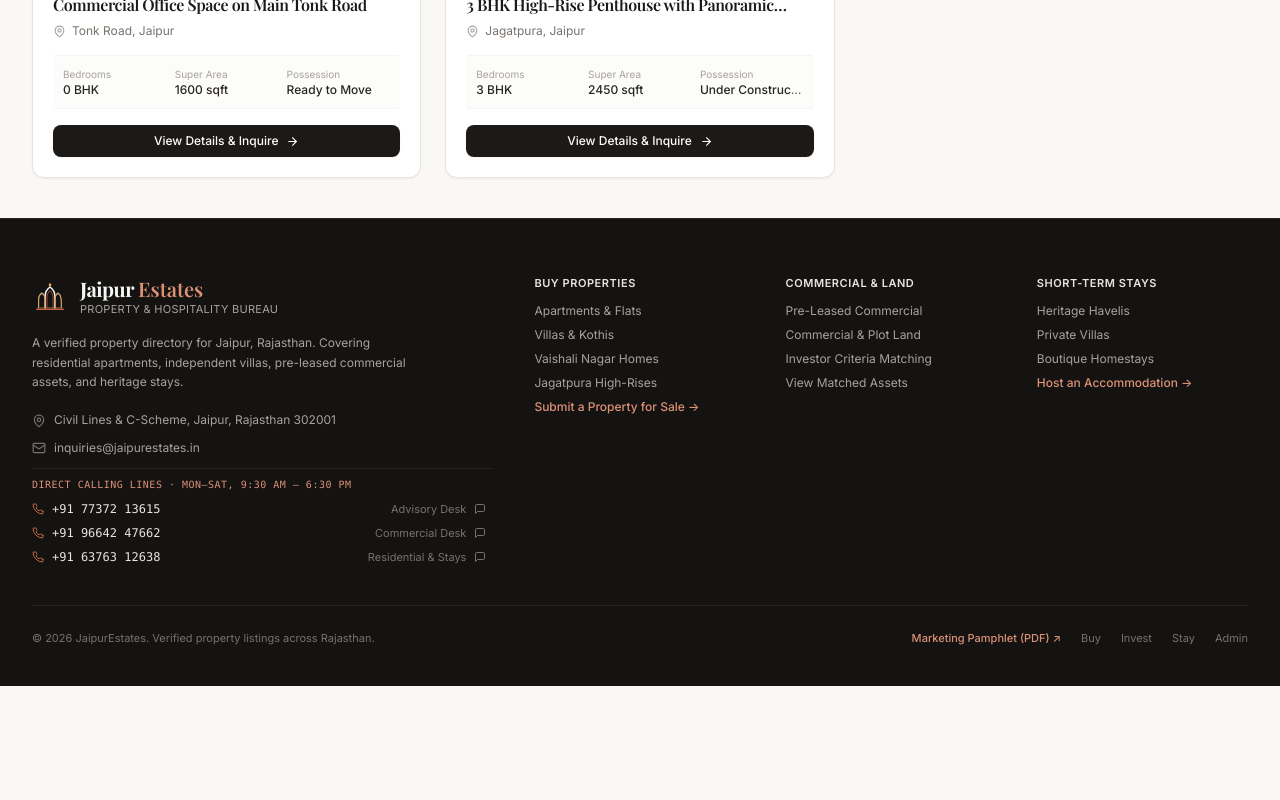
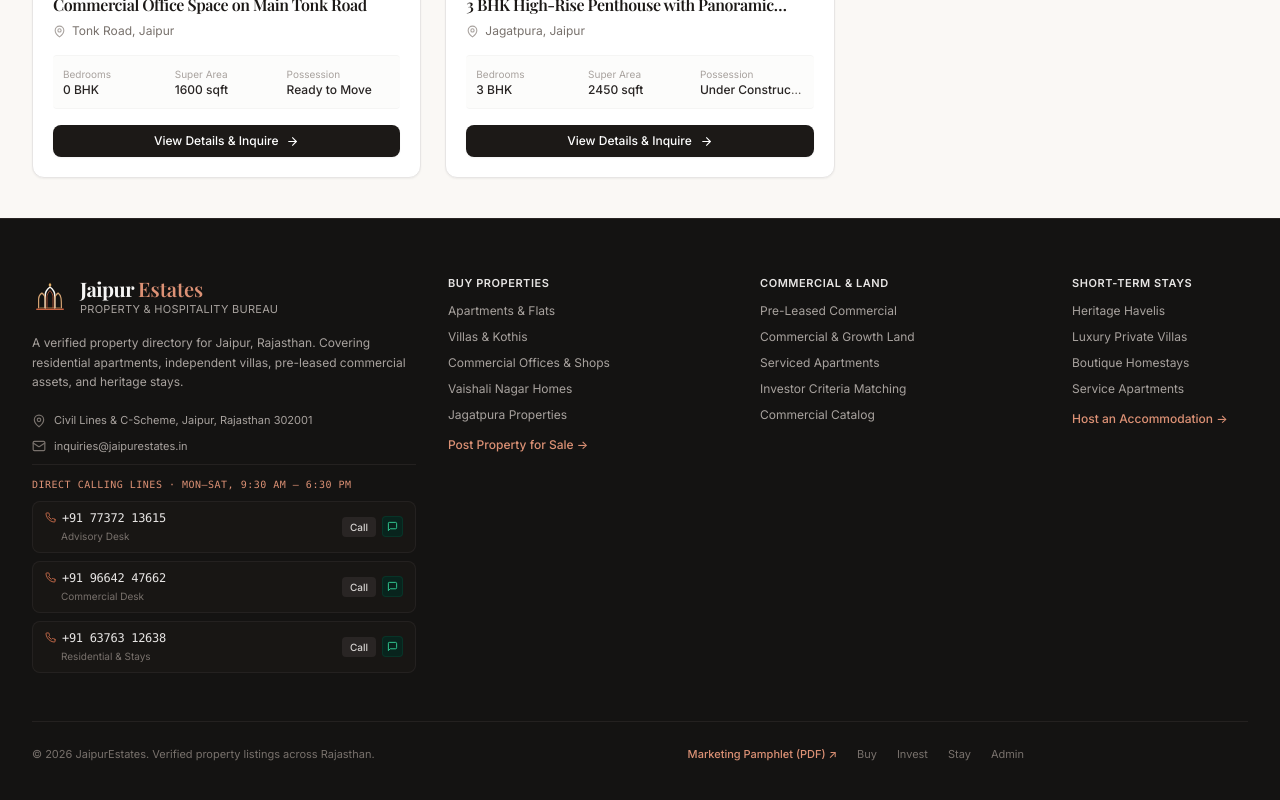
Before and after one commit to rohanjangir31/jaipur-realestate, a React (Vite) app in the folder client/: page /buy in a window 1280 px wide. Shown: the part 1318-2118 px from the top of the page. Before the commit the page ends 2004 px from the top, so only its background shows below. Built offline with nearby package versions, Linux system fonts and the light colour scheme; no server answers; a web font is replaced by a local one.

Commit message:
fix(footer): align layout, connect all filter links, and prevent floating widget overlap

```diff
--- a/client/src/components/layout/Footer.jsx
+++ b/client/src/components/layout/Footer.jsx
@@ -2,15 +2,15 @@ import React from 'react';
 import { Link } from 'react-router-dom';
 import { MapPin, Mail, Phone, MessageSquare } from 'lucide-react';
 import Logo from '../ui/Logo';
-import { CONTACT_NUMBERS } from '../../utils/contact';
+import { CONTACT_NUMBERS, OFFICE_ADDRESS, CONTACT_EMAIL } from '../../utils/contact';
 
 export default function Footer() {
   return (
-    <footer className="bg-[#141312] text-stone-400 border-t border-stone-800 mt-auto text-xs">
-      <div className="max-w-7xl mx-auto px-4 sm:px-6 lg:px-8 pt-14 pb-10">
-        <div className="grid grid-cols-1 md:grid-cols-2 lg:grid-cols-5 gap-10">
-          {/* Column 1: Bureau Identity */}
-          <div className="lg:col-span-2">
+    <footer className="bg-[#141312] text-stone-400 border-t border-stone-800 mt-auto text-xs pb-16 lg:pb-10">
+      <div className="max-w-7xl mx-auto px-4 sm:px-6 lg:px-8 pt-14">
+        <div className="grid grid-cols-1 md:grid-cols-2 lg:grid-cols-12 gap-10 lg:gap-8">
+          {/* Column 1: Bureau Identity & Direct Lines (Span 4) */}
+          <div className="lg:col-span-4">
             <Link to="/" className="inline-block mb-4">
               <Logo variant="dark" />
             </Link>
@@ -18,41 +18,57 @@ export default function Footer() {
               A verified property directory for Jaipur, Rajasthan. Covering residential apartments, independent villas, pre-leased commercial assets, and heritage stays.
             </p>
 
-            <div className="space-y-3 text-stone-400">
+            <div className="space-y-2.5 text-stone-400">
               <div className="flex items-start gap-2">
                 <MapPin size={14} className="text-stone-500 shrink-0 mt-0.5" />
-                <span>Civil Lines & C-Scheme, Jaipur, Rajasthan 302001</span>
+                <span className="text-[11px]">{OFFICE_ADDRESS}</span>
               </div>
               <div className="flex items-center gap-2">
                 <Mail size={14} className="text-stone-500 shrink-0" />
-                <a href="mailto:inquiries@jaipurestates.in" className="hover:text-stone-200 transition-colors">
-                  inquiries@jaipurestates.in
+                <a href={`mailto:${CONTACT_EMAIL}`} className="text-[11px] hover:text-stone-200 transition-colors">
+                  {CONTACT_EMAIL}
                 </a>
               </div>
 
-              <div className="pt-2 border-t border-stone-800/80">
-                <span className="text-[10px] font-mono text-terracotta-400 uppercase tracking-wider block mb-2">
+              <div className="pt-3 border-t border-stone-800/80 mt-4">
+                <span className="text-[10px] font-mono text-terracotta-400 uppercase tracking-wider block mb-2 font-medium">
                   Direct Calling Lines · Mon–Sat, 9:30 AM – 6:30 PM
                 </span>
                 <div className="space-y-2">
-                  {CONTACT_NUMBERS.map(({ number, tel, whatsapp, shortLabel }) => (
-                    <div key={number} className="flex items-center justify-between text-xs pr-2">
-                      <div className="flex items-center gap-2">
-                        <Phone size={12} className="text-terracotta-500 shrink-0" />
-                        <a href={tel} className="text-stone-200 hover:text-white font-mono transition-colors">
-                          {number}
+                  {CONTACT_NUMBERS.map(({ number, tel, whatsapp, shortLabel, role }) => (
+                    <div
+                      key={number}
+                      className="flex items-center justify-between gap-2 px-3 py-2 rounded-lg bg-stone-900/60 border border-stone-800/80 hover:border-stone-700 transition-colors"
+                    >
+                      <div className="min-w-0 pr-1">
+                        <div className="flex items-center gap-1.5">
+                          <Phone size={11} className="text-terracotta-500 shrink-0" />
+                          <a
+                            href={tel}
+                            className="text-stone-200 hover:text-white font-mono text-xs font-medium tracking-tight hover:underline transition-colors truncate"
+                          >
+                            {number}
+                          </a>
+                        </div>
+                        <div className="text-[10px] text-stone-500 truncate mt-0.5 pl-4">
+                          {shortLabel}
+                        </div>
+                      </div>
+                      <div className="flex items-center gap-1.5 shrink-0">
+                        <a
+                          href={tel}
+                          className="px-2 py-0.5 rounded bg-stone-800 hover:bg-stone-700 text-stone-300 hover:text-white text-[10px] font-medium transition-colors"
+                        >
+                          Call
                         </a>
-                      </div>
-                      <div className="flex items-center gap-2">
-                        <span className="text-[11px] text-stone-500">{shortLabel}</span>
                         <a
                           href={whatsapp}
                           target="_blank"
                           rel="noopener noreferrer"
-                          className="text-stone-500 hover:text-emerald-400 transition-colors"
-                          title="Message on WhatsApp"
+                          className="p-1 rounded bg-emerald-950/70 border border-emerald-900/40 text-emerald-400 hover:text-emerald-300 transition-colors"
+                          title={`Chat with ${shortLabel} on WhatsApp`}
                         >
-                          <MessageSquare size={12} />
+                          <MessageSquare size={11} />
                         </a>
                       </div>
                     </div>
@@ -62,12 +78,12 @@ export default function Footer() {
             </div>
           </div>
 
-          {/* Column 2: Buy Residential */}
-          <div>
+          {/* Column 2: Buy Residential (Span 3) */}
+          <div className="lg:col-span-3">
             <h4 className="font-sans font-semibold text-stone-200 uppercase tracking-wider text-[11px] mb-3">
               Buy Properties
             </h4>
-            <ul className="space-y-2 text-stone-400">
+            <ul className="space-y-2.5 text-stone-400">
               <li>
                 <Link to="/buy?propertyType=Apartment/Flat" className="hover:text-stone-200 transition-colors">
                   Apartments & Flats
@@ -79,29 +95,34 @@ export default function Footer() {
                 </Link>
               </li>
               <li>
+                <Link to="/buy?propertyType=Commercial Office/Shop" className="hover:text-stone-200 transition-colors">
+                  Commercial Offices & Shops
+                </Link>
+              </li>
+              <li>
                 <Link to="/buy?locality=Vaishali%20Nagar" className="hover:text-stone-200 transition-colors">
                   Vaishali Nagar Homes
                 </Link>
               </li>
               <li>
                 <Link to="/buy?locality=Jagatpura" className="hover:text-stone-200 transition-colors">
-                  Jagatpura High-Rises
+                  Jagatpura Properties
                 </Link>
               </li>
-              <li>
-                <Link to="/buy/submit" className="text-terracotta-400 hover:text-terracotta-300 font-medium">
-                  Submit a Property for Sale →
+              <li className="pt-1">
+                <Link to="/buy/submit" className="text-terracotta-400 hover:text-terracotta-300 font-medium inline-flex items-center gap-1">
+                  Post Property for Sale →
                 </Link>
               </li>
             </ul>
           </div>
 
-          {/* Column 3: Commercial & Land */}
-          <div>
+          {/* Column 3: Commercial & Land (Span 3) */}
+          <div className="lg:col-span-3">
             <h4 className="font-sans font-semibold text-stone-200 uppercase tracking-wider text-[11px] mb-3">
               Commercial & Land
             </h4>
-            <ul className="space-y-2 text-stone-400">
+            <ul className="space-y-2.5 text-stone-400">
               <li>
                 <Link to="/invest?assetClass=Pre-Leased%20Commercial" className="hover:text-stone-200 transition-colors">
                   Pre-Leased Commercial
@@ -109,7 +130,12 @@ export default function Footer() {
               </li>
               <li>
                 <Link to="/invest?assetClass=High-Growth%20Land" className="hover:text-stone-200 transition-colors">
-                  Commercial & Plot Land
+                  Commercial & Growth Land
+                </Link>
+              </li>
+              <li>
+                <Link to="/invest?assetClass=Serviced%20Apartment" className="hover:text-stone-200 transition-colors">
+                  Serviced Apartments
                 </Link>
               </li>
               <li>
@@ -118,19 +144,19 @@ export default function Footer() {
                 </Link>
               </li>
               <li>
-                <Link to="/invest/matches" className="hover:text-stone-200 transition-colors">
-                  View Matched Assets
+                <Link to="/invest" className="hover:text-stone-200 transition-colors">
+                  Commercial Catalog
                 </Link>
               </li>
             </ul>
           </div>
 
-          {/* Column 4: Short-Term Stays */}
-          <div>
+          {/* Column 4: Short-Term Stays (Span 2) */}
+          <div className="lg:col-span-2">
             <h4 className="font-sans font-semibold text-stone-200 uppercase tracking-wider text-[11px] mb-3">
               Short-Term Stays
             </h4>
-            <ul className="space-y-2 text-stone-400">
+            <ul className="space-y-2.5 text-stone-400">
               <li>
                 <Link to="/stay?stayType=Heritage%20Haveli" className="hover:text-stone-200 transition-colors">
                   Heritage Havelis
@@ -138,7 +164,7 @@ export default function Footer() {
               </li>
               <li>
                 <Link to="/stay?stayType=Luxury%20Villa" className="hover:text-stone-200 transition-colors">
-                  Private Villas
+                  Luxury Private Villas
                 </Link>
               </li>
               <li>
@@ -147,7 +173,12 @@ export default function Footer() {
                 </Link>
               </li>
               <li>
-                <Link to="/stay/host/submit" className="text-terracotta-400 hover:text-terracotta-300 font-medium">
+                <Link to="/stay?stayType=Service%20Apartment" className="hover:text-stone-200 transition-colors">
+                  Service Apartments
+                </Link>
+              </li>
+              <li className="pt-1">
+                <Link to="/stay/host/submit" className="text-terracotta-400 hover:text-terracotta-300 font-medium inline-flex items-center gap-1">
                   Host an Accommodation →
                 </Link>
               </li>
@@ -155,17 +186,22 @@ export default function Footer() {
           </div>
         </div>
 
-        {/* Lower note & copyright */}
-        <div className="mt-10 pt-6 border-t border-stone-800/80 flex flex-col sm:flex-row items-center justify-between text-stone-500 text-[11px] gap-3">
+        {/* Lower note & copyright - pr-48 sm:pr-56 prevents overlap with QuickContact floating button */}
+        <div className="mt-12 pt-6 border-t border-stone-800/80 flex flex-col md:flex-row items-start md:items-center justify-between text-stone-500 text-[11px] gap-4 pr-0 sm:pr-48 lg:pr-56">
           <p>© {new Date().getFullYear()} JaipurEstates. Verified property listings across Rajasthan.</p>
-          <div className="flex items-center gap-5">
-            <a href="/pamphlet.html" target="_blank" rel="noopener noreferrer" className="text-terracotta-400 hover:text-terracotta-300 font-medium">
+          <div className="flex flex-wrap items-center gap-x-5 gap-y-2">
+            <a
+              href="/pamphlet.html"
+              target="_blank"
+              rel="noopener noreferrer"
+              className="text-terracotta-400 hover:text-terracotta-300 font-medium"
+            >
               Marketing Pamphlet (PDF) ↗
             </a>
-            <Link to="/buy" className="hover:text-stone-300">Buy</Link>
-            <Link to="/invest" className="hover:text-stone-300">Invest</Link>
-            <Link to="/stay" className="hover:text-stone-300">Stay</Link>
-            <Link to="/admin" className="hover:text-stone-300">Admin</Link>
+            <Link to="/buy" className="hover:text-stone-300 transition-colors">Buy</Link>
+            <Link to="/invest" className="hover:text-stone-300 transition-colors">Invest</Link>
+            <Link to="/stay" className="hover:text-stone-300 transition-colors">Stay</Link>
+            <Link to="/admin" className="hover:text-stone-300 transition-colors">Admin</Link>
           </div>
         </div>
       </div>
--- a/client/src/pages/buy/BuyListings.jsx
+++ b/client/src/pages/buy/BuyListings.jsx
@@ -76,6 +76,17 @@ export default function BuyListings() {
       setLoading(false);
     }
   };
+
+  // Sync state with URL search params whenever URL changes (e.g. from footer links or browser navigation)
+  useEffect(() => {
+    setLocality(searchParams.get('locality') || '');
+    setPropertyType(searchParams.get('propertyType') || '');
+    setBhk(searchParams.get('bhk') || '');
+    setMinPrice(searchParams.get('minPrice') || '');
+    setMaxPrice(searchParams.get('maxPrice') || '');
+    setReraOnly(searchParams.get('reraOnly') === 'true');
+    setSortBy(searchParams.get('sortBy') || 'createdAt');
+  }, [searchParams]);
 
   useEffect(() => {
     fetchProperties();
--- a/client/src/pages/invest/InvestListings.jsx
+++ b/client/src/pages/invest/InvestListings.jsx
@@ -71,6 +71,15 @@ export default function InvestListings() {
       setLoading(false);
     }
   };
+
+  // Sync state with URL search params whenever URL changes (e.g. from footer links or browser navigation)
+  useEffect(() => {
+    setAssetClass(searchParams.get('assetClass') || '');
+    setRiskCategory(searchParams.get('riskCategory') || '');
+    setLocality(searchParams.get('locality') || '');
+    setMaxTicket(searchParams.get('maxTicket') || '');
+    setSortBy(searchParams.get('sortBy') || 'ticketAsc');
+  }, [searchParams]);
 
   useEffect(() => {
     fetchAssets();
--- a/client/src/pages/stay/StayListings.jsx
+++ b/client/src/pages/stay/StayListings.jsx
@@ -74,6 +74,17 @@ export default function StayListings() {
       setLoading(false);
     }
   };
+
+  // Sync state with URL search params whenever URL changes (e.g. from footer links or browser navigation)
+  useEffect(() => {
+    setLocality(searchParams.get('locality') || '');
+    setStayType(searchParams.get('stayType') || '');
+    setGuests(searchParams.get('guests') || '1');
+    setCheckIn(searchParams.get('checkIn') || '');
+    setCheckOut(searchParams.get('checkOut') || '');
+    setMaxPrice(searchParams.get('maxPrice') || '');
+    setSortBy(searchParams.get('sortBy') || 'createdAt');
+  }, [searchParams]);
 
   useEffect(() => {
     fetchStays();
--- a/client/src/services/api.js
+++ b/client/src/services/api.js
@@ -98,10 +98,18 @@ export const buyApi = {
       // Resilient local filter
       let filtered = [...VERIFIED_BUY_PROPERTIES];
       if (params.locality) {
-        filtered = filtered.filter(p => p.locality.toLowerCase().includes(params.locality.toLowerCase()));
+        const queryLoc = params.locality.toLowerCase().trim();
+        filtered = filtered.filter(p => {
+          const loc = (p.locality || '').toLowerCase();
+          return loc === queryLoc || loc.includes(queryLoc) || queryLoc.includes(loc);
+        });
       }
       if (params.propertyType) {
-        filtered = filtered.filter(p => p.propertyType === params.propertyType);
+        const queryType = params.propertyType.toLowerCase().trim();
+        filtered = filtered.filter(p => {
+          const pt = (p.propertyType || '').toLowerCase();
+          return pt === queryType || pt.includes(queryType) || queryType.includes(pt);
+        });
       }
       if (params.bhk !== undefined && params.bhk !== '') {
         filtered = filtered.filter(p => p.bhk === Number(params.bhk));
@@ -164,10 +172,18 @@ export const stayApi = {
     } catch {
       let filtered = [...VERIFIED_STAY_LISTINGS];
       if (params.locality) {
-        filtered = filtered.filter(s => s.locality.toLowerCase().includes(params.locality.toLowerCase()));
+        const queryLoc = params.locality.toLowerCase().trim();
+        filtered = filtered.filter(s => {
+          const loc = (s.locality || '').toLowerCase();
+          return loc === queryLoc || loc.includes(queryLoc) || queryLoc.includes(loc);
+        });
       }
       if (params.stayType) {
-        filtered = filtered.filter(s => s.stayType === params.stayType);
+        const queryType = params.stayType.toLowerCase().trim();
+        filtered = filtered.filter(s => {
+          const st = (s.stayType || '').toLowerCase();
+          return st === queryType || st.includes(queryType) || queryType.includes(st);
+        });
       }
       if (params.guests) {
         filtered = filtered.filter(s => s.maxGuests >= Number(params.guests));
@@ -219,10 +235,18 @@ export const investApi = {
     } catch {
       let filtered = [...VERIFIED_INVESTMENT_ASSETS];
       if (params.locality) {
-        filtered = filtered.filter(a => a.locality.toLowerCase().includes(params.locality.toLowerCase()));
+        const queryLoc = params.locality.toLowerCase().trim();
+        filtered = filtered.filter(a => {
+          const loc = (a.locality || '').toLowerCase();
+          return loc === queryLoc || loc.includes(queryLoc) || queryLoc.includes(loc);
+        });
       }
       if (params.assetClass) {
-        filtered = filtered.filter(a => a.assetClass === params.assetClass);
+        const queryClass = params.assetClass.toLowerCase().trim();
+        filtered = filtered.filter(a => {
+          const ac = (a.assetClass || '').toLowerCase();
+          return ac === queryClass || ac.includes(queryClass) || queryClass.includes(ac);
+        });
       }
       return {
         data: {
```
